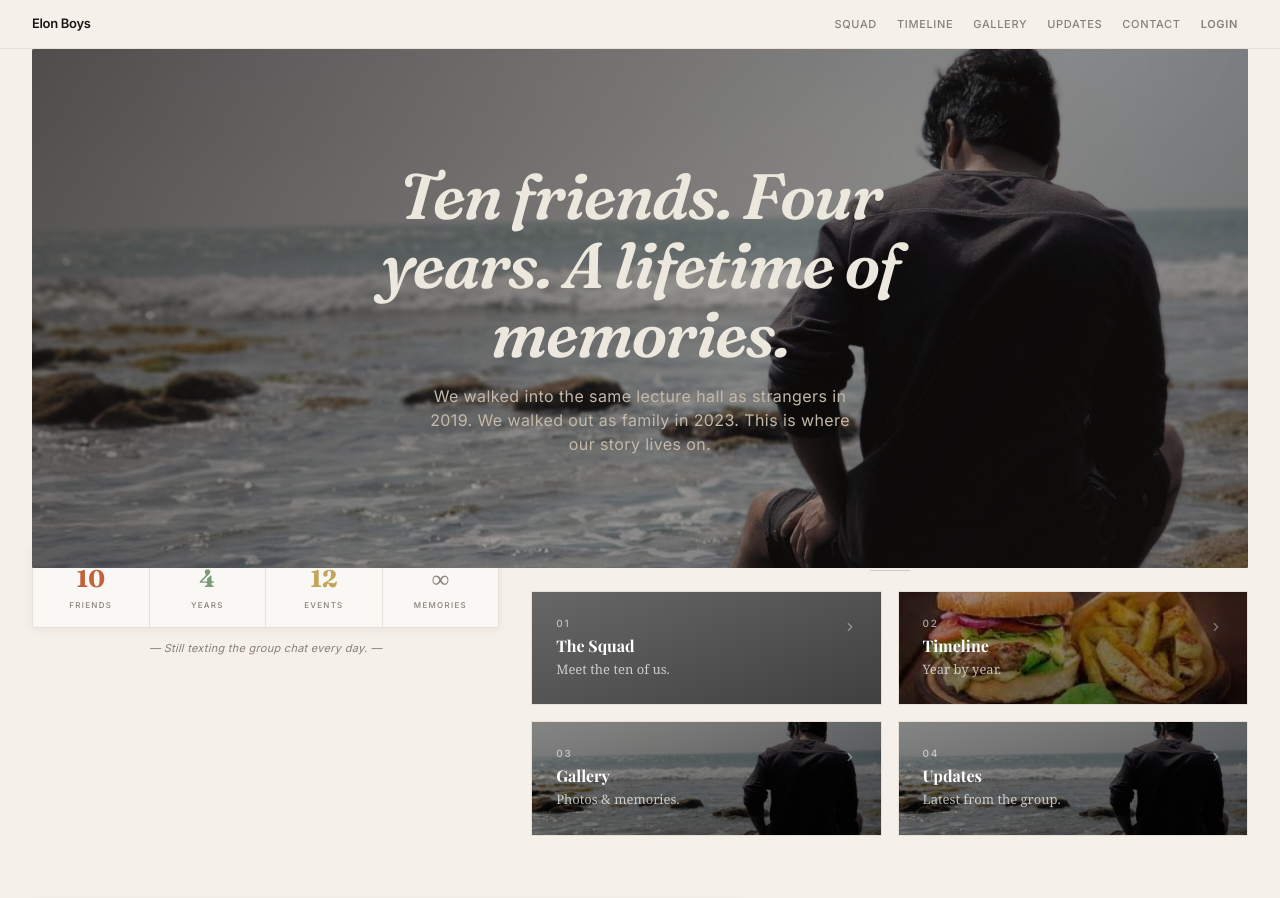
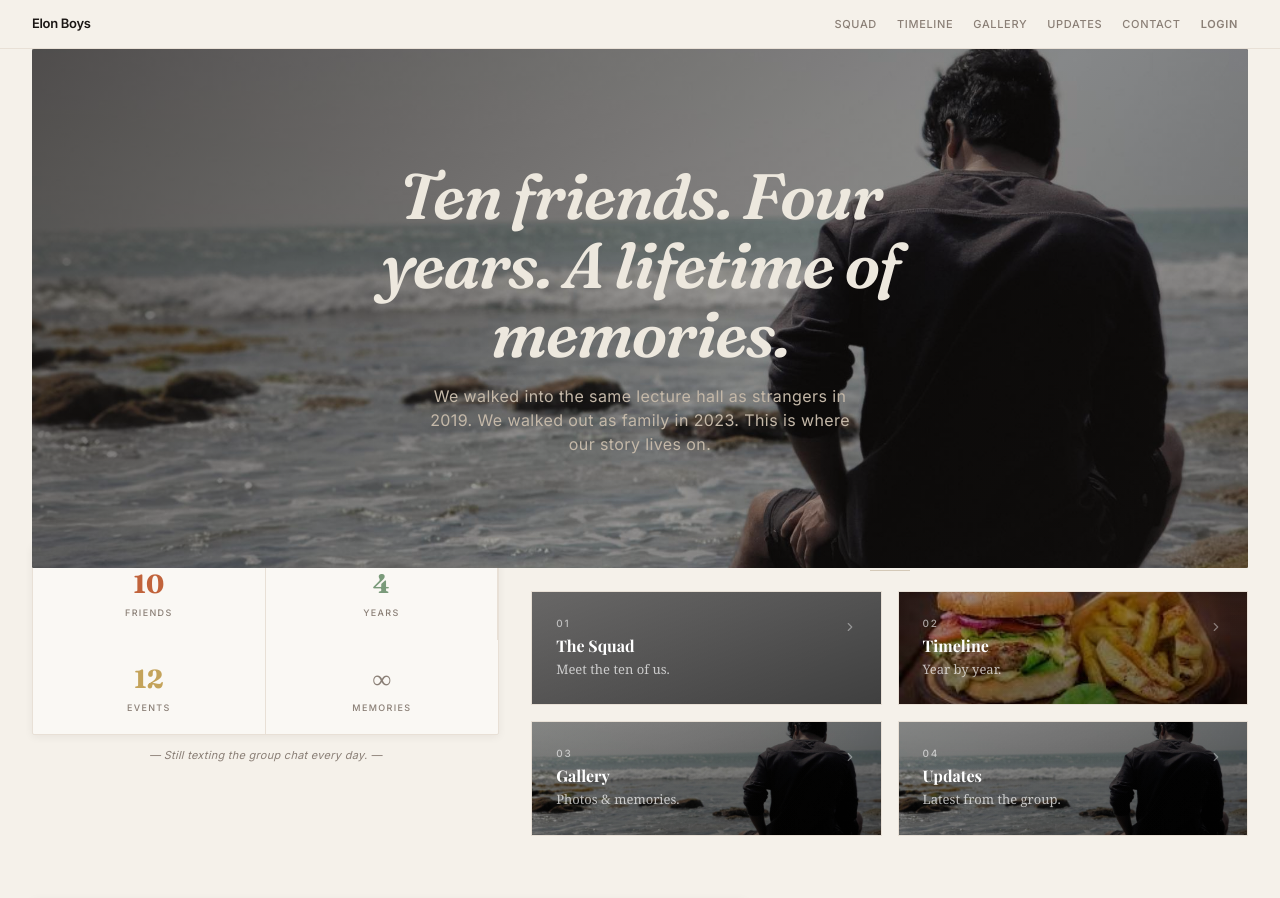
Before and after one commit to sojib96/elon_boys, a FastAPI app: page / in a window 1280 px wide. Shown: the top 898 px of the page. Run offline with FastAPI, Linux system fonts and the light colour scheme; some libraries are stand-ins or nearby versions; some web fonts are replaced; grey boxes are pictures that could not be loaded.

Commit message:
Revert "Stats box: single horizontal row (4 items in one line) aligned beside explore content"
This reverts commit 0cab3aa1df275012a4c069866263977e7857fc34.

```diff
--- a/app/templates/home.html
+++ b/app/templates/home.html
@@ -12,6 +12,13 @@
         font-variation-settings: 'opsz' 72;
         letter-spacing: -0.025em;
         line-height: 1.08;
+    }
+
+    .home-stat {
+        border-right: 1px solid #E8E0D6;
+    }
+    .home-stat:last-child {
+        border-right: 0;
     }
 
     .explore-tile {
@@ -133,22 +140,22 @@
 
         {# ── STATS (sits on hero edge) ── #}
         <div class="md:col-span-2">
-            <div class="flex items-stretch rounded-sm overflow-hidden bg-[#FAF8F4]" style="border: 1px solid #E8E0D6; box-shadow: 0 2px 8px rgba(26,22,20,0.06);">
-                <div class="flex-1 px-2 py-4 text-center border-r border-[#E8E0D6] last:border-r-0">
-                    <span class="block" style="font-family: 'Fraunces', Georgia, serif; font-weight: 700; font-size: 24px; color: #C1633B;">10</span>
-                    <span class="block text-[8px] text-[#8A7F76] uppercase tracking-[0.16em] font-medium font-sans mt-0.5">Friends</span>
+            <div class="grid grid-cols-2 rounded-sm overflow-hidden bg-[#FAF8F4]" style="border: 1px solid #E8E0D6; box-shadow: 0 2px 8px rgba(26,22,20,0.06);">
+                <div class="home-stat px-4 py-5 text-center">
+                    <span class="block" style="font-family: 'Fraunces', Georgia, serif; font-weight: 700; font-size: 26px; color: #C1633B;">10</span>
+                    <span class="block text-[9px] text-[#8A7F76] uppercase tracking-[0.15em] font-medium font-sans mt-0.5">Friends</span>
                 </div>
-                <div class="flex-1 px-2 py-4 text-center border-r border-[#E8E0D6] last:border-r-0">
-                    <span class="block" style="font-family: 'Fraunces', Georgia, serif; font-weight: 700; font-size: 24px; color: #7A9A7A;">4</span>
-                    <span class="block text-[8px] text-[#8A7F76] uppercase tracking-[0.16em] font-medium font-sans mt-0.5">Years</span>
+                <div class="home-stat px-4 py-5 text-center">
+                    <span class="block" style="font-family: 'Fraunces', Georgia, serif; font-weight: 700; font-size: 26px; color: #7A9A7A;">4</span>
+                    <span class="block text-[9px] text-[#8A7F76] uppercase tracking-[0.15em] font-medium font-sans mt-0.5">Years</span>
                 </div>
-                <div class="flex-1 px-2 py-4 text-center border-r border-[#E8E0D6] last:border-r-0">
-                    <span class="block" style="font-family: 'Fraunces', Georgia, serif; font-weight: 700; font-size: 24px; color: #C4A35A;">12</span>
-                    <span class="block text-[8px] text-[#8A7F76] uppercase tracking-[0.16em] font-medium font-sans mt-0.5">Events</span>
+                <div class="home-stat px-4 py-5 text-center">
+                    <span class="block" style="font-family: 'Fraunces', Georgia, serif; font-weight: 700; font-size: 26px; color: #C4A35A;">12</span>
+                    <span class="block text-[9px] text-[#8A7F76] uppercase tracking-[0.15em] font-medium font-sans mt-0.5">Events</span>
                 </div>
-                <div class="flex-1 px-2 py-4 text-center">
-                    <span class="block" style="font-family: 'Fraunces', Georgia, serif; font-weight: 700; font-size: 24px; color: #8A7F76;">&infin;</span>
-                    <span class="block text-[8px] text-[#8A7F76] uppercase tracking-[0.16em] font-medium font-sans mt-0.5">Memories</span>
+                <div class="home-stat px-4 py-5 text-center">
+                    <span class="block" style="font-family: 'Fraunces', Georgia, serif; font-weight: 700; font-size: 26px; color: #8A7F76;">&infin;</span>
+                    <span class="block text-[9px] text-[#8A7F76] uppercase tracking-[0.15em] font-medium font-sans mt-0.5">Memories</span>
                 </div>
             </div>
             <p class="text-center text-[11px] text-[#8A7F76] font-sans italic tracking-wide mt-3">&mdash; Still texting the group chat every day. &mdash;</p>
```
